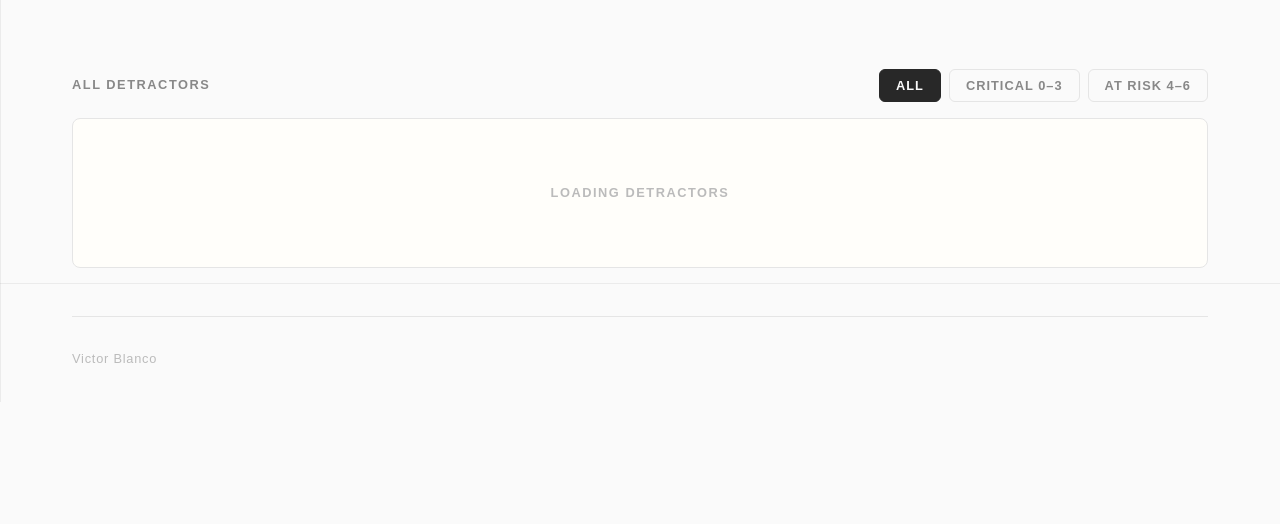
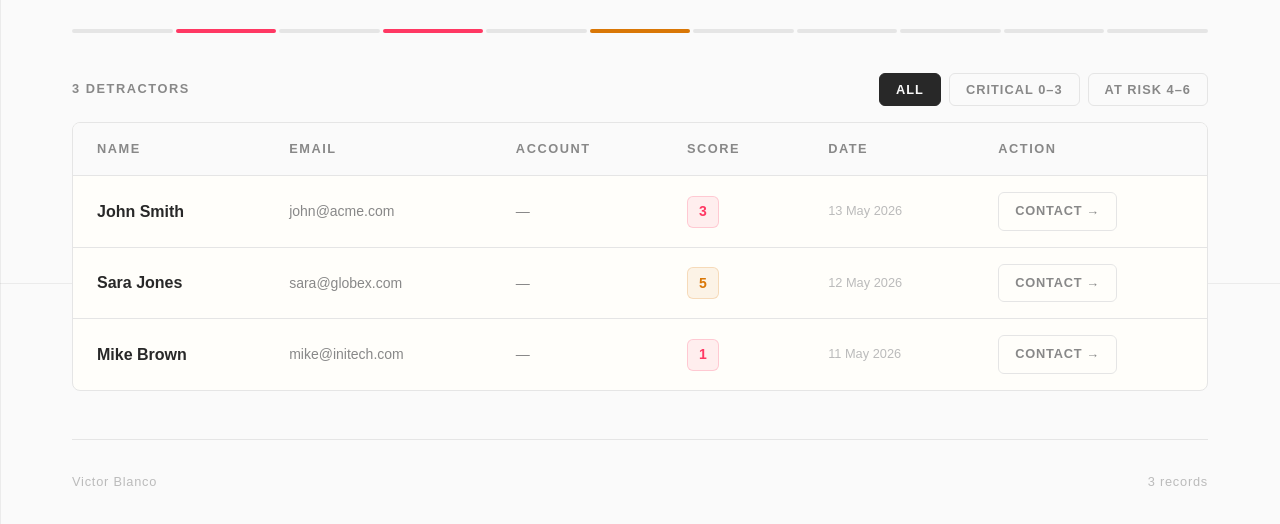
Before and after one commit to 12vblanco/Detractor-Webhook, a website: page public/index.html in a window 1280 px wide. Shown: the part 517-1041 px from the top of the page. Before the commit the page ends 919 px from the top, so only its background shows below. Drawn offline with nearby package versions, Linux system fonts and the light colour scheme; a web font is replaced by a local one.

Commit message:
default to mock mode when credentials are not configured

```diff
--- a/public/index.html
+++ b/public/index.html
@@ -90,7 +90,6 @@
 
   <script>
     const { createClient } = supabase;
-    const db = createClient(CONFIG.SUPABASE_URL, CONFIG.SUPABASE_KEY);
     let allData = [];
 
     function escapeHtml(str) {
@@ -167,8 +166,11 @@
       document.getElementById('detractorTable').style.display = 'none';
       document.getElementById('emptyState').style.display = 'none';
 
-      // Mock mode: load local fixture data instead of hitting Supabase (e.g. ?mock=true)
-      if (new URLSearchParams(window.location.search).get('mock') === 'true') {
+      // Mock mode: active when ?mock=true or when no real credentials are configured
+      const isMock = new URLSearchParams(window.location.search).get('mock') === 'true'
+        || CONFIG.SUPABASE_URL === 'your-supabase-url';
+
+      if (isMock) {
         const res = await fetch('/data/detractors.json');
         const data = await res.json();
         document.getElementById('loadingState').style.display = 'none';
@@ -177,6 +179,8 @@
         renderTable(allData);
         return;
       }
+
+      const db = createClient(CONFIG.SUPABASE_URL, CONFIG.SUPABASE_KEY);
 
       try {
         const result = await Promise.race([
```
